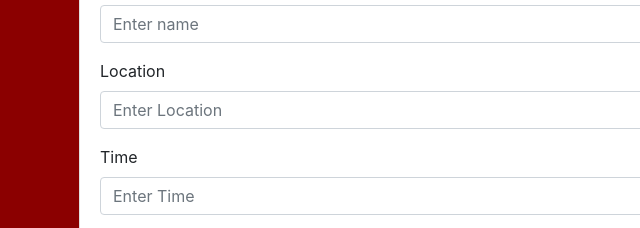
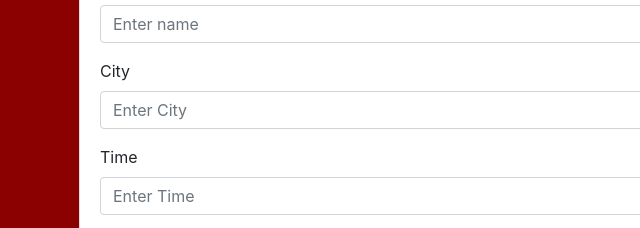
Before and after one commit to Burtonpinckney/Volunteer-Tracker, a plain HTML site: page index.html in a window 1280 px wide. Shown: the part 167-395 px from the top of the page, 0-640 px from the left. Drawn offline with nearby package versions, Linux system fonts and the light colour scheme; no server answers.

Commit message:
updated usage of Location to City to prevent bugs from reserved names

```diff
--- a/index.html
+++ b/index.html
@@ -46,8 +46,8 @@
                             <input class="form-control" id="name-input" placeholder="Enter name">
                         </div>
                         <div class="form-group">
-                            <label for="location-input">Location</label>
-                            <input class="form-control" id="location-input" placeholder="Enter Location">
+                            <label for="city-input">City</label>
+                            <input class="form-control" id="city-input" placeholder="Enter City">
                         </div>
                         <div class="form-group">
                             <label for="time-input">Time</label>
```
Also changed, not shown: data_report.html (+1 -1 lines).
